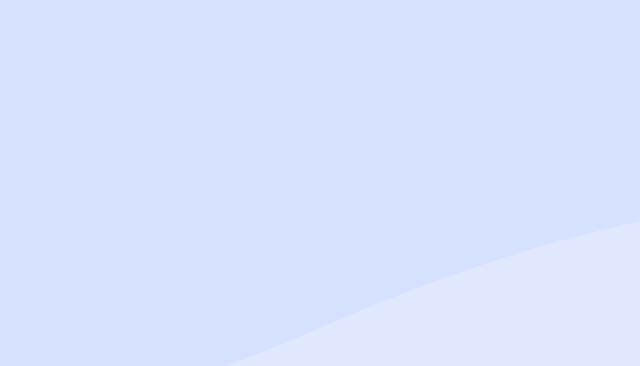
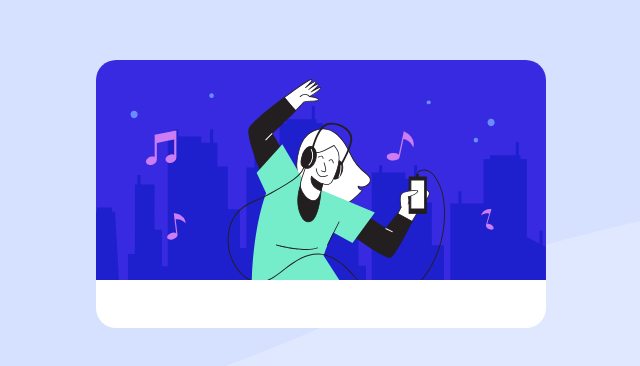
Before and after one commit to g-akca/order-summary-component, a React (Vite) app: page / in a window 1280 px wide. Shown: the part 206-572 px from the top of the page, without its empty margins (319-959 px from the left). Built offline with nearby package versions, Linux system fonts and the light colour scheme.

Commit message:
Create card section components, add styles to SummaryCard

```diff
--- a/src/App.jsx
+++ b/src/App.jsx
@@ -2,7 +2,7 @@ import SummaryCard from "./components/SummaryCard";
 
 function App() {
   return (
-    <div className="min-h-screen bg-blue-100 bg-[url('/images/pattern-background-mobile.svg')] bg-no-repeat bg-contain bg-top px-6 flex justify-center items-center">
+    <div className="min-h-screen bg-blue-100 bg-[url('/images/pattern-background-mobile.svg')] bg-no-repeat bg-contain bg-top px-6 flex justify-center items-center text-base leading-base text-gray-600">
       <SummaryCard />
     </div>
   )
--- /dev/null
+++ b/src/components/PaymentSection.jsx
@@ -0,0 +1,8 @@
+function PaymentSection() {
+  return (
+    <>
+    </>
+  )
+}
+
+export default PaymentSection;
--- /dev/null
+++ b/src/components/PlanSection.jsx
@@ -0,0 +1,8 @@
+function PlanSection() {
+  return (
+    <>
+    </>
+  )
+}
+
+export default PlanSection;
--- a/src/components/SummaryCard.jsx
+++ b/src/components/SummaryCard.jsx
@@ -1,7 +1,20 @@
+import heroImg from "/images/illustration-hero.svg";
+
+import SummarySection from "./SummarySection";
+import PlanSection from "./PlanSection";
+import PaymentSection from "./PaymentSection";
+
 function SummaryCard() {
   return (
-    <>
-    </>
+    <div className="bg-white rounded-[20px] overflow-hidden grow max-w-112.5">
+      <img src={heroImg} alt="Illustration of someone listening to music" />
+
+      <div className="p-6 flex flex-col gap-6">
+        <SummarySection />
+        <PlanSection />
+        <PaymentSection />
+      </div>
+    </div>
   )
 }
 
--- /dev/null
+++ b/src/components/SummarySection.jsx
@@ -0,0 +1,8 @@
+function SummarySection() {
+  return (
+    <>
+    </>
+  )
+}
+
+export default SummarySection;
```
